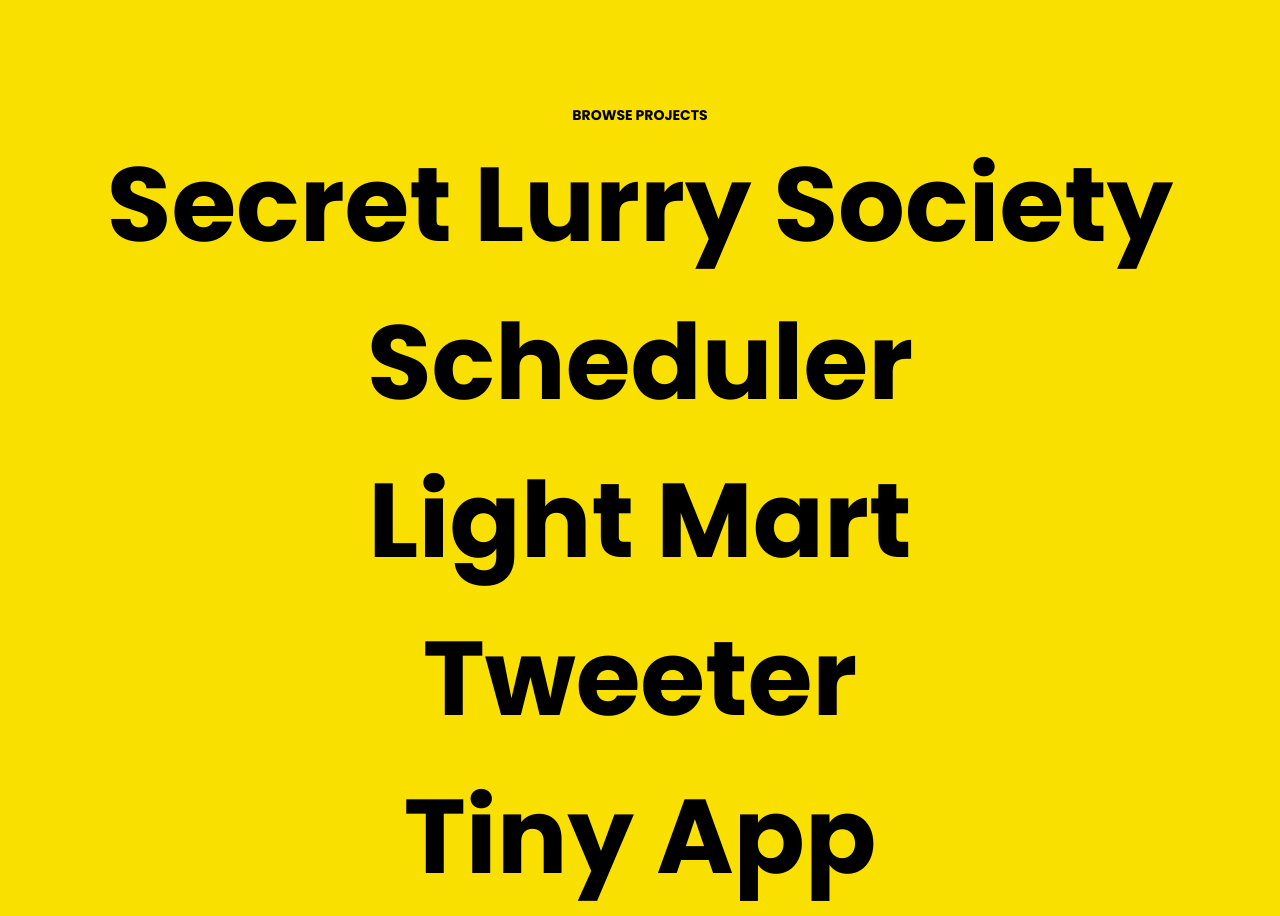
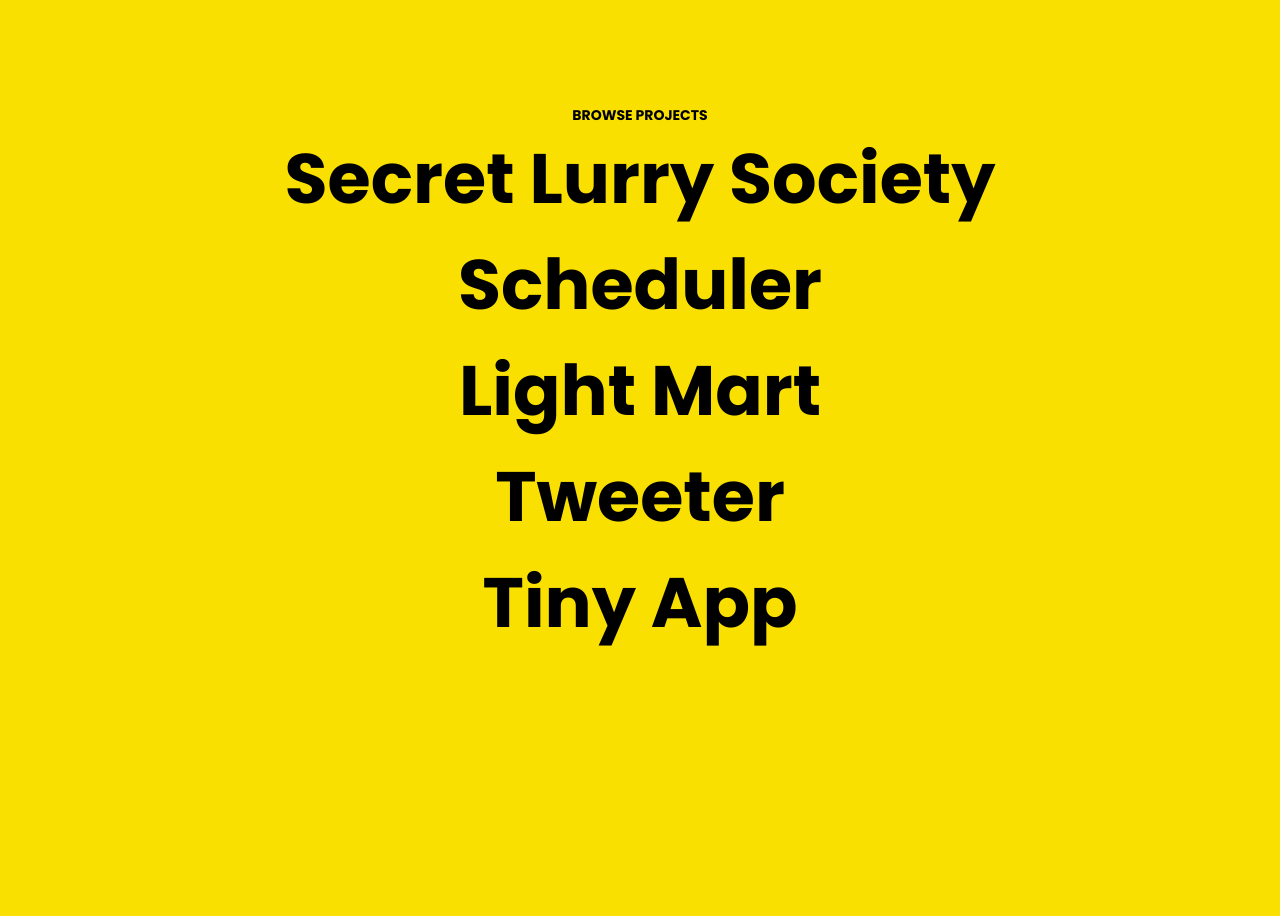
Before and after one commit to iourivolkov/portfolio-website, a React (Create React App) app: page / in a window 1280 px wide. Shown: the part 400-1316 px from the top of the page. After the commit the page ends 1056 px from the top, so only its background shows below. Built offline with nearby package versions, Linux system fonts and the light colour scheme.

Commit message:
add text decoration effects to project links and navigation links

```diff
--- a/src/components/Projects.jsx
+++ b/src/components/Projects.jsx
@@ -6,12 +6,12 @@ const Projects = ({img, name, description, technology, links}) => {
   return (
     <div className="container">
       <h1 className="recent-work">BROWSE PROJECTS</h1>
-      <div className="past-project-links">
-        <h2>Secret Lurry Society</h2>
-        <h2>Scheduler</h2>
-        <h2>Light Mart</h2>
-        <h2>Tweeter</h2>
-        <h2>Tiny App</h2>
+      <div>
+        <h2 className="past-project-links">Secret Lurry Society</h2>
+        <h2 className="past-project-links">Scheduler</h2>
+        <h2 className="past-project-links">Light Mart</h2>
+        <h2 className="past-project-links">Tweeter</h2>
+        <h2 className="past-project-links">Tiny App</h2>
       </div>
 
     </div>
--- a/src/styles/Navigation.css
+++ b/src/styles/Navigation.css
@@ -38,17 +38,29 @@ li {
 }
 
 .about:hover {
-  text-decoration: underline white 4px;
+  text-decoration-line: underline;
+  text-decoration-style: wavy;
+  text-decoration-color: white;
+  margin-top: 5px;
 }
 
 .contact:hover {
-  text-decoration: underline white 4px;
+  text-decoration-line: underline;
+  text-decoration-style: wavy;
+  text-decoration-color: white;
+  margin-top: 5px;
 }
 
 .photo:hover {
-  text-decoration: underline white 4px;
+  text-decoration-line: underline;
+  text-decoration-style: wavy;
+  text-decoration-color: white;
+  margin-top: 5px;
 }
 
 .portfolio:hover {
-  text-decoration: underline white 4px;
+  text-decoration-line: underline;
+  text-decoration-style: wavy;
+  text-decoration-color: white;
+  margin-top: 5px;
 }
--- a/src/styles/Projects.css
+++ b/src/styles/Projects.css
@@ -9,10 +9,14 @@
   font-size: 70px;
 }
 
-.past-prject-links:hover {
+.past-project-links:hover {
+  text-decoration-line: underline;
+  text-decoration-color: white;
+  cursor: pointer;
+
+}
 
 
-}
 
 h1 {
   font-family: "Poppins", sans-serif;
```
